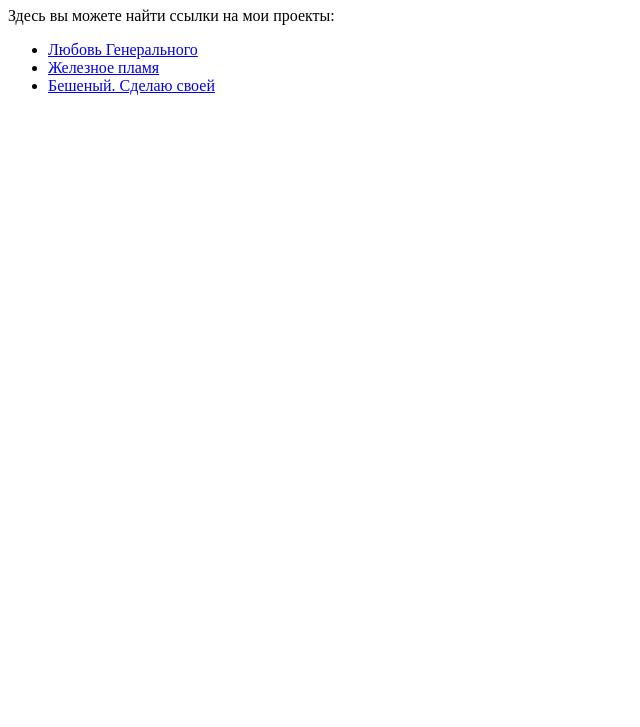
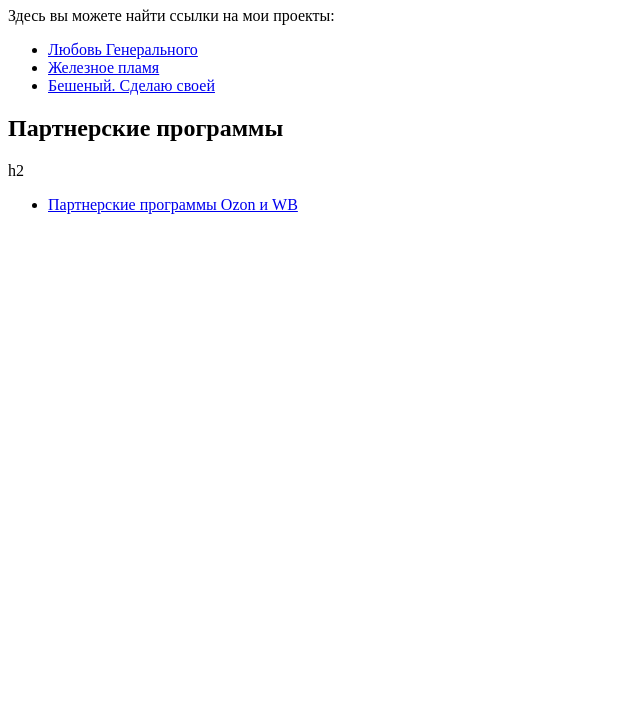
Before and after one commit to TemniyEvery/temniyevery.github.io, a plain HTML site: page index.html in a window 1280 px wide. Shown: the part 73-800 px from the top of the page, without its empty margins (0-640 px from the left). Drawn offline with Linux system fonts and the light colour scheme.

Commit message:
Update index.html

```diff
--- a/index.html
+++ b/index.html
@@ -10,7 +10,7 @@
 
 </head>
 <body>
-    <h1>Добро пожаловать!</h1>
+    <h1>Книги!</h1>
     <p>Здесь вы можете найти ссылки на мои проекты:</p>
     <ul>
         <li><a href="https://temniyevery.github.io/knigi.github.io/lubov_generalnogo_online">Любовь Генерального</a></li>
@@ -18,5 +18,10 @@
         <li><a href="https://temniyevery.github.io/knigi.github.io/beshenyi-sdelayu-svoei/">Бешеный. Сделаю своей</a></li>
         <!-- Сюда можно добавить ссылки на другие ваши проекты/книги -->
     </ul>
+<h2>Партнерские программы</h2>h2
+    <ul>
+        <li><a href="https://temniyevery.github.io/partnerka_wb_ozon.github.io/">Партнерские программы Ozon и WB</a></li>
+        <!-- Сюда можно добавить ссылки на другие ваши проекты/книги -->
+    </ul>
 </body>
 </html>
```
